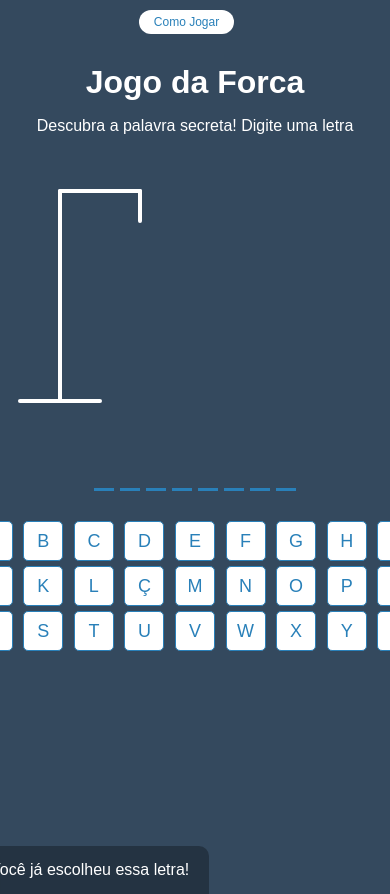
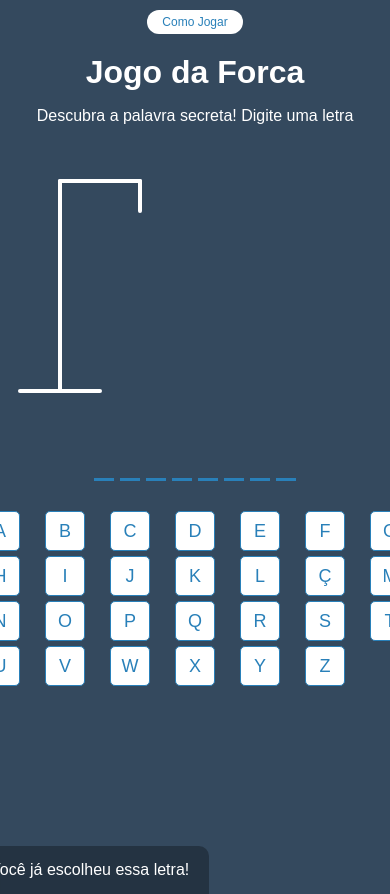
Before and after one commit to thborgs/jogo-da-forca, a React (Vite) app: page / in a window 390 px wide. Shown: the top 894 px of the page. Built offline with nearby package versions, Linux system fonts and the light colour scheme.

Commit message:
Atualizando responsividade

```diff
--- a/src/App.css
+++ b/src/App.css
@@ -44,9 +44,11 @@ p {
     position: relative; /* Altera a posição para permitir que o conteúdo se ajuste */
     top: 0px; /* Remove o deslocamento absoluto */
     right: 0px; /* Remove o alinhamento à direita */
-    left: 20vh; /* Alinha ao centro */
+    left: 0px; /* Alinha ao centro */
     margin: 10px auto; /* Centraliza horizontalmente e adiciona espaço em volta */
-    display: inline-block; /* Mantém o botão no tamanho natural */ } }
+    display: flex; /* Mantém o botão no tamanho natural */
+    justify-content: center;
+    align-items: center;} }
 
 .regras {
   position: fixed;
@@ -212,6 +214,11 @@ p {
   justify-items: center;
 }
 
+@media (max-width: 768px) {
+  .teclado {
+    display: grid;
+    grid-template-columns: repeat(7, 1fr); } }
+
 .teclado button {
   padding: 0px;
   font-size: 18px;
```
